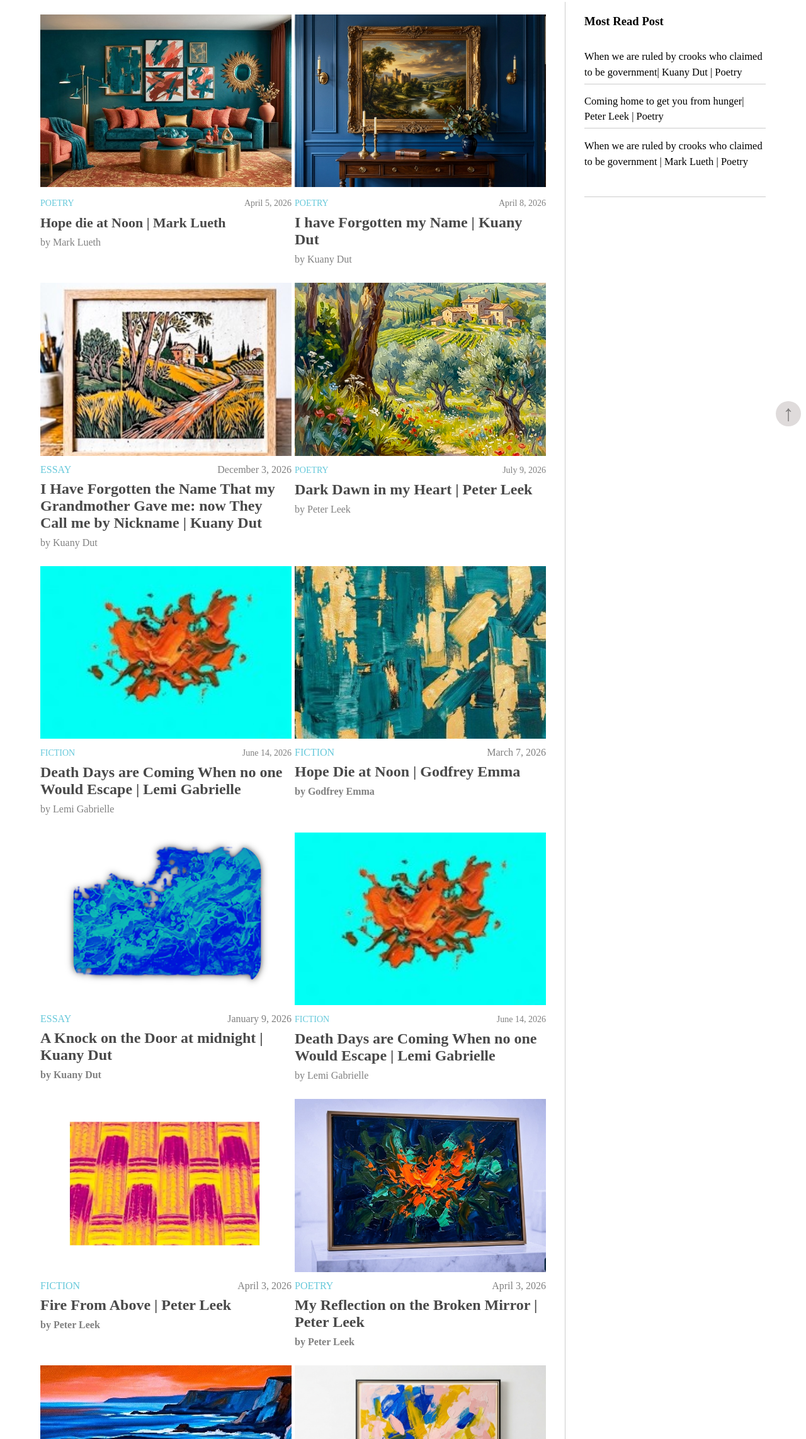
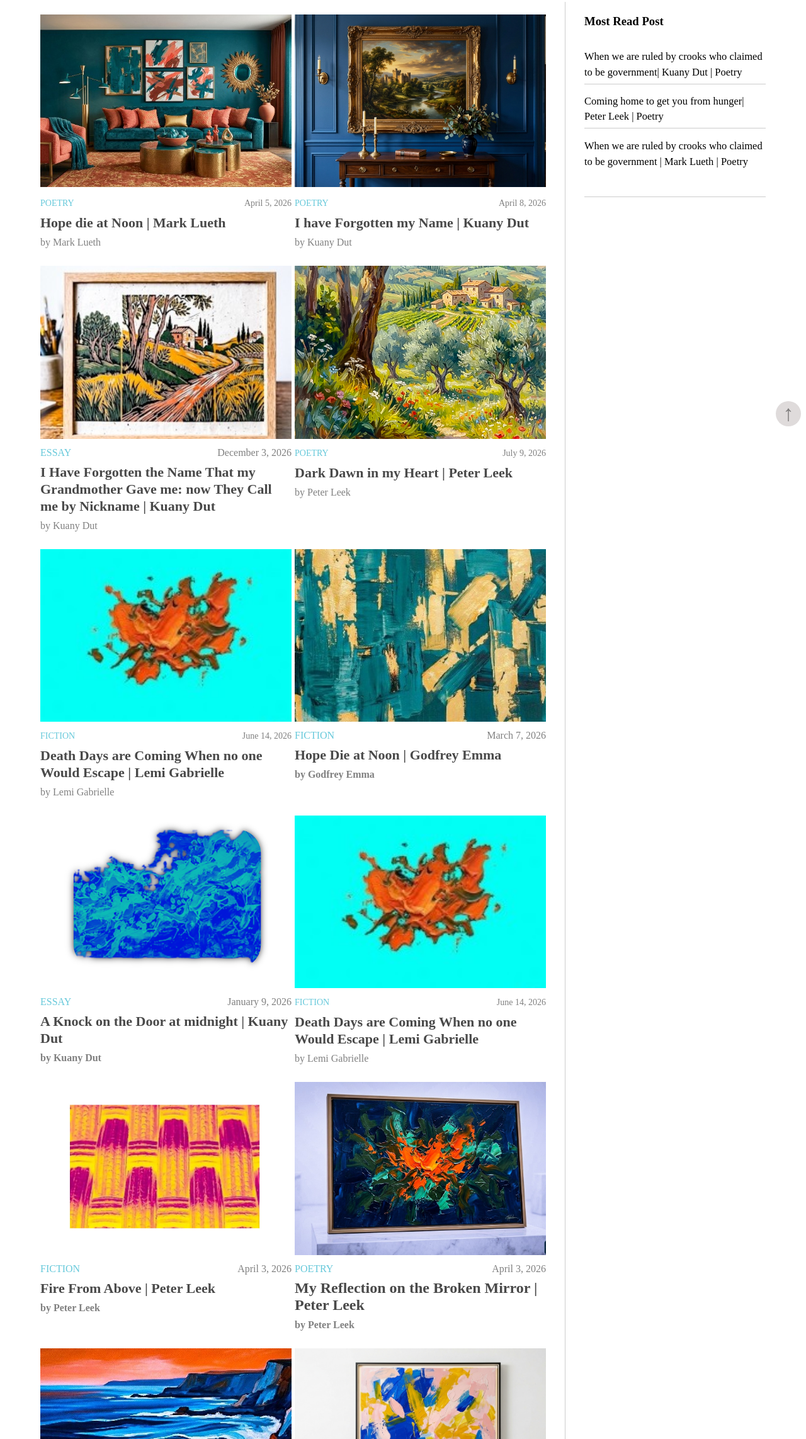
Before and after one commit to Healing-word/healing-word, a plain HTML site: page index.html in a window 1280 px wide. Shown: the part 109-2394 px from the top of the page at 63% size. Drawn offline with Linux system fonts and the light colour scheme; a web font is replaced by a local one.

Commit message:
Update index.html

```diff
--- a/index.html
+++ b/index.html
@@ -180,7 +180,7 @@
 
 </div>
 
-    <h2> <a href="grief1.html" style="font-size: 24px; "> I have Forgotten my Name | Kuany Dut</a></h2>
+    <h2> <a href="grief1.html" style="font-size: 22px; "> I have Forgotten my Name | Kuany Dut</a></h2>
 
 
     <p style="padding-bottom: 0; margin-bottom: 0; font-weight: ; padding-top: 5px;"> <span style="color: grey; font-family: 'spectral', serif; font-size: 16px;">by Kuany Dut</span> </p>
@@ -204,7 +204,7 @@
 
 </div>
 
-    <h2> <a style="font-size: 24px;" href="grief1.html"> I Have Forgotten the Name That my Grandmother Gave me: now They Call me by Nickname | Kuany Dut</a></h2>
+    <h2> <a style="font-size: 22px;" href="grief1.html"> I Have Forgotten the Name That my Grandmother Gave me: now They Call me by Nickname | Kuany Dut</a></h2>
 
 
     <p style="padding-bottom: 0; margin-bottom: 0; font-weight: ; padding-top: 5px;"> <span style="color: grey; font-family: 'spectral', serif;">by Kuany Dut</span> </p>
@@ -228,7 +228,7 @@
 
 </div>
 
-    <h2> <a href="grief1.html" style=" font-size: 24px;"> Dark Dawn in my Heart | Peter Leek</a></h2>
+    <h2> <a href="grief1.html" style=" font-size: 22px;"> Dark Dawn in my Heart | Peter Leek</a></h2>
 
 
 
@@ -258,7 +258,7 @@
 
 </div>
 
-    <h2> <a href="grief1.html" style="font-size: 24px;" href="grief1.html"> Death Days are Coming When no one Would Escape | Lemi Gabrielle</a></h2>
+    <h2> <a href="grief1.html" style="font-size: 22px;" href="grief1.html"> Death Days are Coming When no one Would Escape | Lemi Gabrielle</a></h2>
 
 
 
@@ -280,7 +280,7 @@
 
 </div>
 
-    <h2> <a href="grief1.html" style="font-size: 24px;" href="grief1.html">Hope Die at Noon | Godfrey Emma</a></h2>
+    <h2> <a href="grief1.html" style="font-size: 22px;" href="grief1.html">Hope Die at Noon | Godfrey Emma</a></h2>
 
 
      <p style="padding-bottom: 0; margin-bottom: 0; font-weight: 700 ; padding-top: 5px;"> <span style="color: grey; font-family: 'spectral', serif;">by Godfrey Emma</span> </p>
@@ -306,7 +306,7 @@
 
 </div>
 
-    <h2> <a href="grief1.html" style="font-size: 24px;" href="grief1.html"> A Knock on the Door at midnight | Kuany Dut</a></h2>
+    <h2> <a href="grief1.html" style="font-size: 22px;" href="grief1.html"> A Knock on the Door at midnight | Kuany Dut</a></h2>
 
 
    <p style="padding-bottom: 0; margin-bottom: 0; font-weight: 700; padding-top: 5px;"> <span style="color: grey; font-family: 'spectral', serif;">by Kuany Dut</span> </p>
@@ -330,7 +330,7 @@
 
 </div>
 
-    <h2> <a href="grief1.html" style="font-size: 24px;" href="grief1.html"> Death Days are Coming When no one Would Escape | Lemi Gabrielle</a></h2>
+    <h2> <a href="grief1.html" style="font-size: 22px;" href="grief1.html"> Death Days are Coming When no one Would Escape | Lemi Gabrielle</a></h2>
 
     <p style="padding-bottom: 0; margin-bottom: 0; font-weight:; padding-top: 5px;"> <span style="color: grey; font-family: 'spectral', serif; font-size: 16px;">by Lemi Gabrielle</span> </p>
 
@@ -352,7 +352,7 @@
 
 </div>
 
-    <h2> <a style="font-size: 24px;" href="grief1.html"> Fire From Above  | Peter Leek</a></h2>
+    <h2> <a style="font-size: 22px;" href="grief1.html"> Fire From Above  | Peter Leek</a></h2>
 
 
    <p style="padding-bottom: 0; margin-bottom: 0; font-weight:700; padding-top: 5px;"> <span style="color: grey; font-family: 'spectral', serif;">by Peter Leek</span> </p>
```
